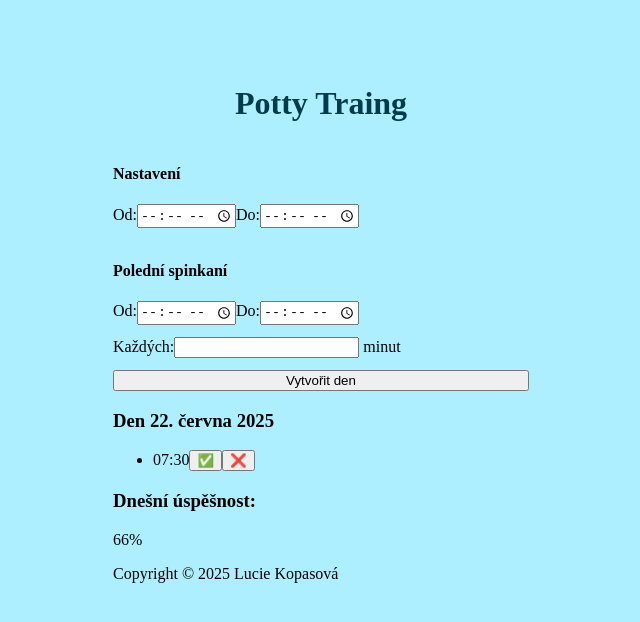
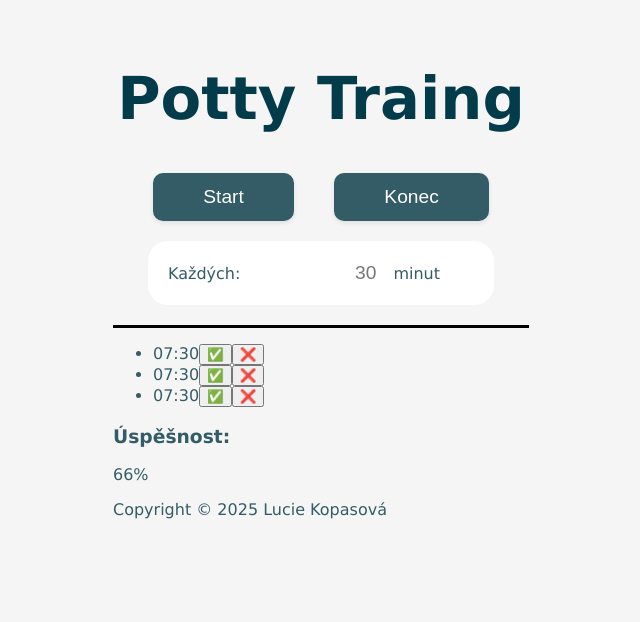
Before and after one commit to LucieKopasova/Potty-Training, a React (Vite) app in the folder PottyTraining/: page / in a window 1280 px wide. Shown: the top 622 px of the page, without its empty margins (319-959 px from the left). Built offline with nearby package versions, Linux system fonts and the light colour scheme.

Commit message:
stylování headru

```diff
--- a/PottyTraining/src/global.css
+++ b/PottyTraining/src/global.css
@@ -2,11 +2,67 @@
   box-sizing: border-box;
 }
 
+:root {
+  --color-primary: #00bcd4;
+  --color-primary-dark: #0097a7;
+
+  --color-background: #f5f5f5;
+  --color-secondary: #335c67;
+}
 
 body {
-  background-color: #AEEFFF;
+  background-color: var(--color-background);
+  color: var(--color-secondary);
+  font-family: Verdana, Geneva, Tahoma, sans-serif;
 }
 
+.header__title {
+  font-size: 3.7rem;
+  margin: 0;
+
+}
+
+
+.btns__setting {
+  display: flex;
+
+}
+
+.btn__settings {
+  font-size: 1.2rem;
+  color: white;
+  background-color: var(--color-secondary);
+  margin: 20px;
+  border-radius: 10px;
+  display: flex;
+  flex-grow: 1;
+  justify-content: center;
+  min-height: 3rem;
+  align-items: center;
+  border: none;
+  cursor: pointer;
+  box-shadow: 0 2px 4px rgba(37, 37, 37, 0.1);
+}
+
+.btn__settings:hover,
+.btn__settings:focus {
+  background-color: #264951;
+}
+
+.settings__interval {
+  background-color: white;
+  padding: 20px;
+  border-radius: 20px;
+  margin: 0 15px;
+}
+
+.interval__input {
+  text-align: right;
+  border: none;
+  font-size: 1.2rem;
+  max-width: 50%;
+
+}
 
 .container {
   max-width: 26rem;
@@ -19,6 +75,7 @@ body {
   flex-direction: column;
   align-items: center;
   margin-top: 4rem;
+
 }
 
 .header__title {
@@ -30,3 +87,8 @@ body {
   flex-direction: column;
   gap: 12px
 }
+
+.settings__day {
+  padding: 20px;
+  border-bottom: 3px solid black;
+}
--- a/PottyTraining/src/pages/HomePage/index.jsx
+++ b/PottyTraining/src/pages/HomePage/index.jsx
@@ -6,65 +6,54 @@ export const HomePage = () => {
       <header className="header">
         <h1 className="header__title">Potty Traing</h1>
       </header>
+
       <section className="settings__day">
-        <form className="settings__form">
-          <div className="settings__row">
-            <h4>Nastavení</h4>
-            <label>
-              Od:
-              <input
-                type="time"
-                name="start-time"
-                className="settings__input"
-              />
-            </label>
-            <label>
-              Do:
-              <input type="time" name="end-time" className="settings__input" />
-            </label>
-          </div>
+        <div className="btns__setting">
+          <button class="btn__settings btn__settings--star">Start</button>
 
-          <div className="settings__row">
-            <h4>Polední spinkaní</h4>
-            <label>
-              Od:
-              <input
-                type="time"
-                name="start-time"
-                className="settings__input"
-              />
-            </label>
-            <label>
-              Do:
-              <input type="time" name="end-time" className="settings__input" />
-            </label>
-          </div>
+          <button class="btn__settings btn__settings --end">Konec</button>
+        </div>
+        <div className="settings__interval">
           <label>
             Každých:
             <input
               type="number"
               name="interval"
-              className="settings__input"
+              className="interval__input"
               min="1"
-            />{' '}
+              placeholder="30"
+            />
             minut
           </label>
-
-          <button type="submit" class="settings__button">
-            Vytvořit den
-          </button>
-        </form>
+        </div>
       </section>
 
       <section className="daily-report">
-        <h3 className="daily-report__title">Den 22. června 2025</h3>
         <ul className="daily-report__list">
           <li className="daily-report__item">
             <span className="time">07:30</span>
-            <button clclassNameass="btn success" aria-label="Úspěch">
+            <button clclassNameass="btn-success" aria-label="Úspěch">
               ✅
             </button>
-            <button className="btn failure" aria-label="Neúspěch">
+            <button className="btn-failure" aria-label="Neúspěch">
+              ❌
+            </button>
+          </li>
+          <li className="daily-report__item">
+            <span className="time">07:30</span>
+            <button clclassNameass="btn-success" aria-label="Úspěch">
+              ✅
+            </button>
+            <button className="btn-failure" aria-label="Neúspěch">
+              ❌
+            </button>
+          </li>
+          <li className="daily-report__item">
+            <span className="time">07:30</span>
+            <button clclassNameass="btn-success" aria-label="Úspěch">
+              ✅
+            </button>
+            <button className="btn-failure" aria-label="Neúspěch">
               ❌
             </button>
           </li>
@@ -72,7 +61,7 @@ export const HomePage = () => {
       </section>
 
       <section className="daily-graphs">
-        <h3>Dnešní úspěšnost:</h3>
+        <h3>Úspěšnost:</h3>
         <div>66%</div>
       </section>
 
```
Also changed, not shown: 1 other file (tests, documents, lock files or other folders).
